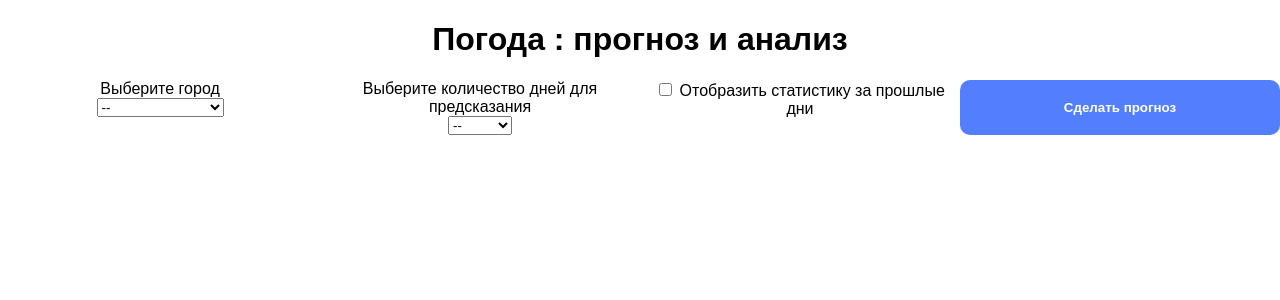
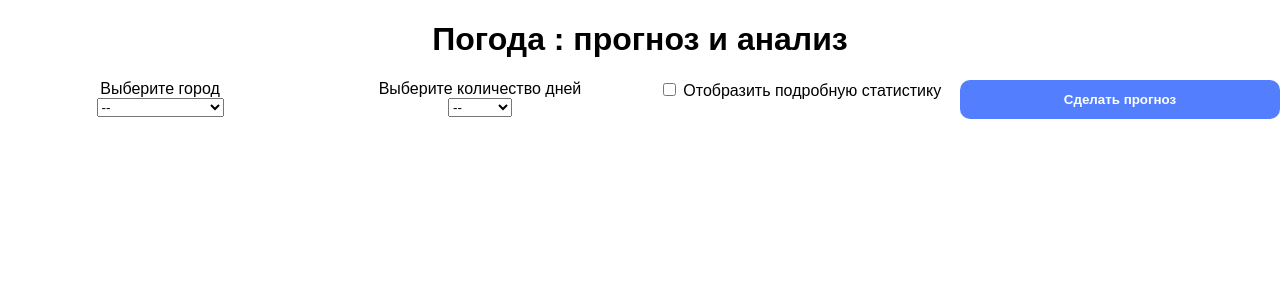
Before and after one commit to d-a-yakovlev/IDA_weather_project, a Flask app: page / in a window 1280 px wide. Shown: the top 300 px of the page. Run offline with Flask 2, Linux system fonts and the light colour scheme.

Commit message:
feat : design fix 2

```diff
--- a/templates/base.html
+++ b/templates/base.html
@@ -26,7 +26,7 @@
         </div>
         <div class="quarter-screen">
             <div class="center">
-                Выберите количество дней для предсказания
+                Выберите количество дней
             </div>
 
             <select class="center" id="days-select">
@@ -42,7 +42,7 @@
         </div>
         <div class="checkbox-div quarter-screen center">
             <label><input type="checkbox" name="detailed-check" value="detailed">
-            Отобразить статистику за прошлые дни</label>
+            Отобразить подробную статистику</label>
         </div>
         <button class="quarter-screen center forecast-button" onclick="callForecastHandler()">
             Сделать прогноз
```
